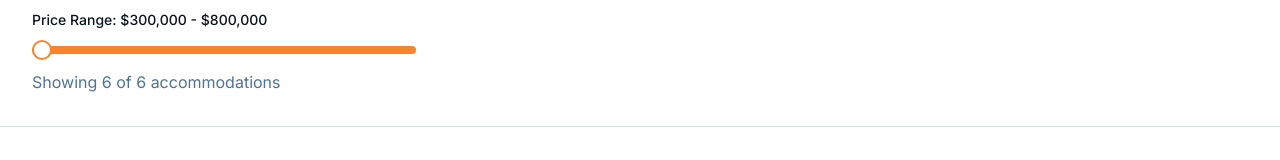
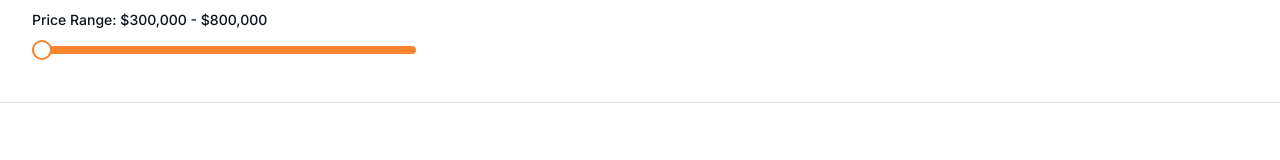
Before and after one commit to sherry-dong-11/modern-seaside-stay-778, a React (Vite) app: page /apartments in a window 1280 px wide. Shown: the part 174-334 px from the top of the page. Built offline with nearby package versions, Linux system fonts and the light colour scheme.

Commit message:
Delete text element
Deleted the text element at line 246 in `src/pages/Apartments.tsx`.

```diff
--- a/src/pages/Apartments.tsx
+++ b/src/pages/Apartments.tsx
@@ -241,12 +241,6 @@ export default function Apartments() {
               />
             </div>
 
-            {/* Results Summary */}
-            <div className="flex justify-between items-center mt-4 animate-fade-in [animation-delay:300ms]">
-              <p className="text-muted-foreground">
-                {t.apartments.filters.showing} {filteredApartments.length} {t.apartments.filters.of} {allApartments.length} {t.apartments.filters.accommodations}
-              </p>
-            </div>
           </div>
         </section>
 
```
